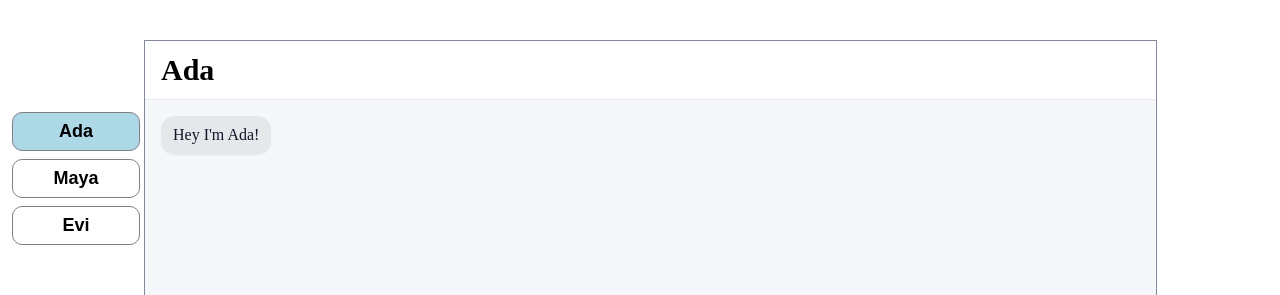
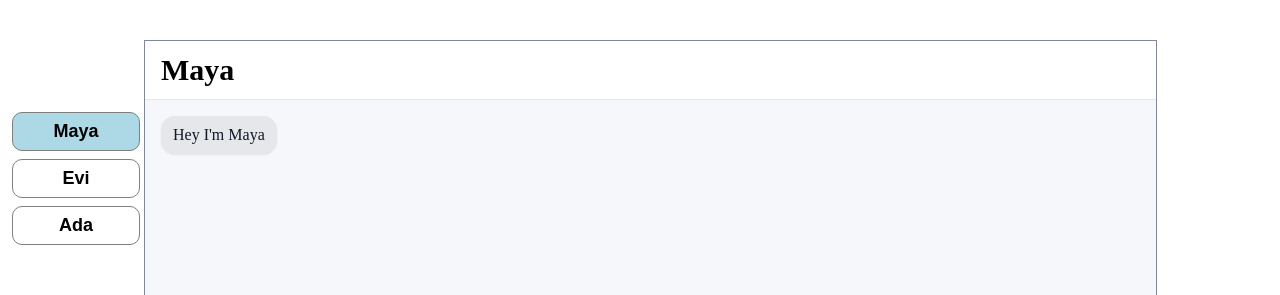
Before and after one commit to JoshuaSchell/understanding-ux-with-personality-driven-llm-chatbots, a React (Vite) app in the folder ui/bot_ui/: page / in a window 1280 px wide. Shown: the top 295 px of the page. Built offline with nearby package versions, Linux system fonts and the light colour scheme; no server answers.

Commit message:
randomized bot order

```diff
--- a/ui/bot_ui/src/App.tsx
+++ b/ui/bot_ui/src/App.tsx
@@ -7,6 +7,16 @@ export type ChatMessage = {
   text: string;
   ts?: number; // optional timestamp
 };
+const bots_unrandomized : [string , number][] = [["Ada", 0], ["Maya", 1], ["Evi", 2]];
+const bots = shuffle(bots_unrandomized);
+  function shuffle<T>(array: T[]): T[] {
+  const arr = [...array];
+  for (let i = arr.length - 1; i > 0; i--) {
+    const j = Math.floor(Math.random() * (i + 1));
+    [arr[i], arr[j]] = [arr[j], arr[i]];
+  }
+  return arr;
+}
 
 export default function App() {
   const [messages, setMessages] = useState<ChatMessage[]>([
@@ -14,6 +24,13 @@ export default function App() {
     { id: crypto.randomUUID(), bot: 1, from: "bot", text: "Hey I'm Maya" },
     { id: crypto.randomUUID(), bot: 2, from: "bot", text: "Hey I'm Evi" },
   ]);
+
+  useEffect(() => {
+    console.log("Page loaded!");
+    setCurrent_ID(bots[0][1]);
+    sendInitalize(bots[0][1]); // 👈 call your function here
+  }, []);
+
 
   const [current_ID, setCurrent_ID] = useState<number>(0);
   const [draft, setDraft] = useState("");
@@ -109,31 +126,30 @@ export default function App() {
     void sendInitalize(botIndex);
   }
 
-  const buttons = ["Ada", "Maya", "Evi"];
+
 
   return (
-
     <div id="app">
       <div id="menu">
-        {buttons.map((buttonName) => (
+        {bots.map((bot) => (
         <button
-          key={buttonName}
-          onClick={() => handleBotChange(buttons.indexOf(buttonName))}
+          key={bot[1]}
+          onClick={() => handleBotChange(bot[1])}
           style={{
-            backgroundColor: current_ID === buttons.indexOf(buttonName) ? 'lightblue' : 'white',
+            backgroundColor: current_ID === bot[1] ? 'lightblue' : 'white',
             border: '1px solid gray',
             padding: '8px 16px',
             margin: '4px',
             cursor: 'pointer',
           }}
         >
-          {buttonName}
+          {bot[0]}
         </button>
       ))}
       </div>
       <div id="chat">
       <header id="header">
-        <strong>{buttons[current_ID]}</strong>
+        <strong>{bots.find(([_, id]) => id === current_ID)?.[0]}</strong>
         <div style={{ flex: 1 }} />
       </header>
       <main id="list">
```
